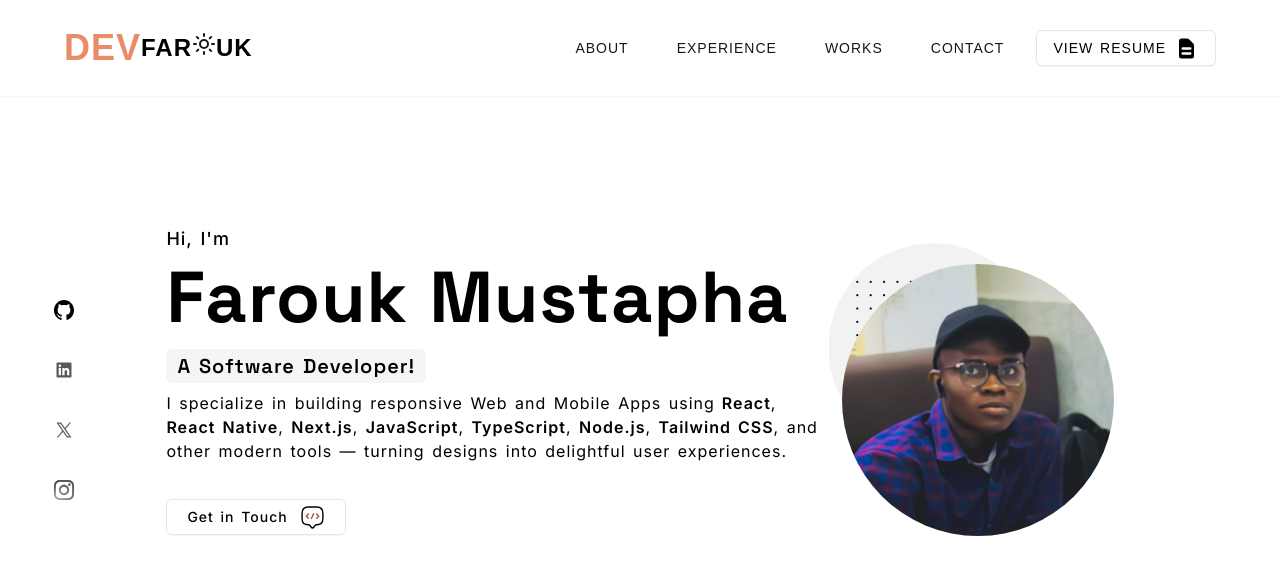
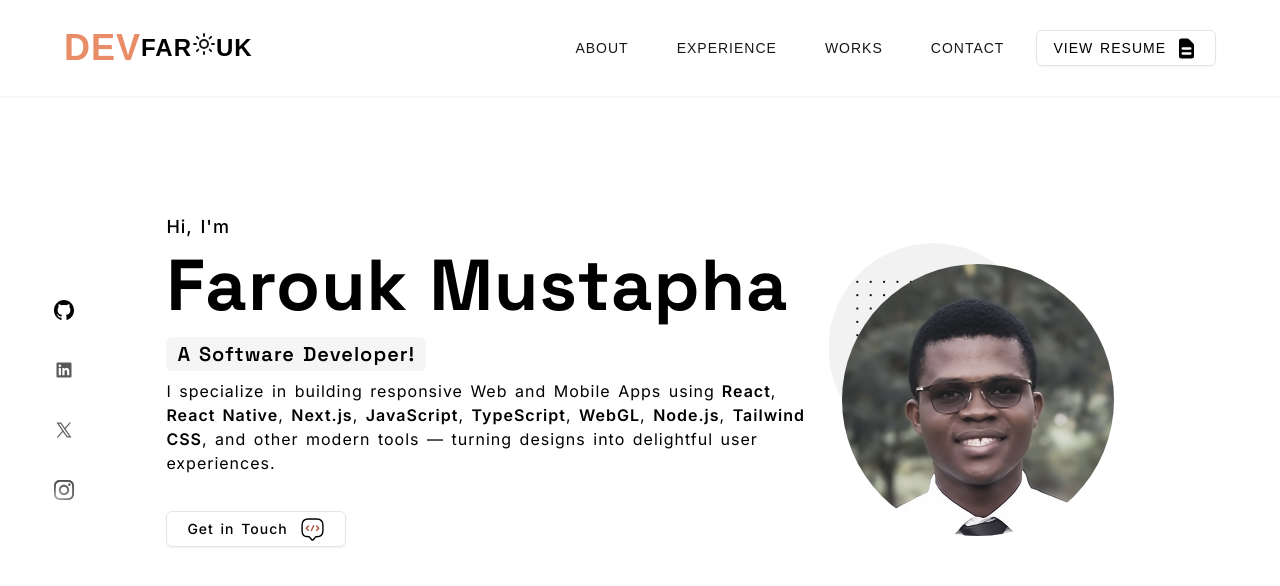
Before and after one commit to Farouk-ayo/devfarouk, a Next.js app: page / in a window 1280 px wide. Shown: the top 586 px of the page. Built offline with nearby package versions, Linux system fonts and the light colour scheme; a web font is replaced by a local one.

Commit message:
feat: update profile picture in header

```diff
--- a/app/sections/Header.tsx
+++ b/app/sections/Header.tsx
@@ -30,6 +30,7 @@ const Header = () => {
             <span className="font-semibold">Next.js</span>,{" "}
             <span className="font-semibold">JavaScript</span>,{" "}
             <span className="font-semibold">TypeScript</span>,{" "}
+            <span className="font-semibold">WebGL</span>,{" "}
             <span className="font-semibold">Node.js</span>,{" "}
             <span className="font-semibold">Tailwind CSS</span>, and other
             modern tools — turning designs into delightful user experiences.
@@ -53,7 +54,7 @@ const Header = () => {
         </Button>
       </section>
       <section
-        className=" w-full justify-center md:justify-center relative flex lg:justify-end items-center xl:w-[30%] h-[25rem] bg-center lg:bg-right bg-contain bg-no-repeat lg:w-[30%]"
+        className=" w-full justify-center md:justify-center relative flex lg:justify-end items-center xl:w-[30%] h-[25rem] bg-center lg:bg-right bg-contain bg-no-repeat lg:w-[30%] group"
         style={{ backgroundImage: "url('/svgs/profile-bg.svg')" }}
         data-aos="zoom-in"
       >
@@ -61,6 +62,7 @@ const Header = () => {
           <Image
             alt="profile image"
             src={"/profile.webp"}
+            className=" grayscale-[70%]  transition-all "
             style={{
               borderRadius: "50%",
               height: "100%",
```
Also changed, not shown: public/profile-2.webp (added), public/profile.webp.
